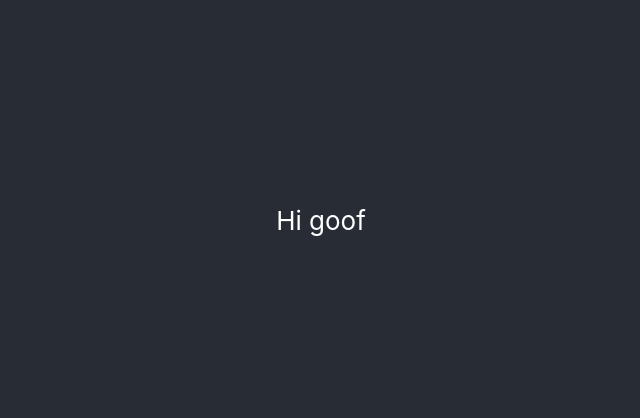
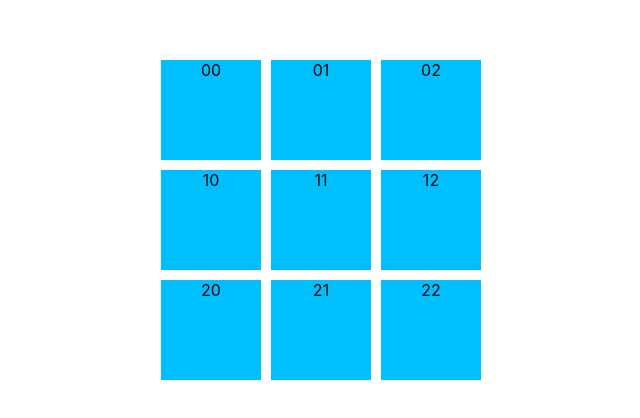
Before and after one commit to BlackHatMan/maze, a React (Create React App) app: page / in a window 1280 px wide. Shown: the part 180-598 px from the top of the page, without its empty margins (319-959 px from the left). Built offline with nearby package versions, Linux system fonts and the light colour scheme.

Commit message:
add generator area

```diff
--- a/src/App.css
+++ b/src/App.css
@@ -1,38 +1,18 @@
 .App {
   text-align: center;
+  height: 100vh;
+  display: flex;
+  align-items: center;
+  justify-content: center;
 }
 
-.App-logo {
-  height: 40vmin;
-  pointer-events: none;
+.container {
+  display: flex;
+  flex-direction: column;
+  gap: 10px;
 }
 
-@media (prefers-reduced-motion: no-preference) {
-  .App-logo {
-    animation: App-logo-spin infinite 20s linear;
-  }
+.row {
+  display: flex;
+  gap: 10px;
 }
-
-.App-header {
-  background-color: #282c34;
-  min-height: 100vh;
-  display: flex;
-  flex-direction: column;
-  align-items: center;
-  justify-content: center;
-  font-size: calc(10px + 2vmin);
-  color: white;
-}
-
-.App-link {
-  color: #61dafb;
-}
-
-@keyframes App-logo-spin {
-  from {
-    transform: rotate(0deg);
-  }
-  to {
-    transform: rotate(360deg);
-  }
-}
--- a/src/App.tsx
+++ b/src/App.tsx
@@ -1,10 +1,23 @@
-import React from 'react';
 import './App.css';
+import { Cell } from './cell/Cell';
+import { Area } from './Area';
 
 function App() {
+  const area = new Area(3);
+  console.log('file: App.tsx:26 ~ myPath:', area);
   return (
     <div className="App">
-      <header className="App-header">Hi goof</header>
+      <div className="container">
+        {area.matrix.map((row, indexRow) => {
+          return (
+            <div className="row" key={indexRow}>
+              {row.map((cell, indexCell) => {
+                return <Cell key={indexCell + indexRow}>{cell}</Cell>;
+              })}
+            </div>
+          );
+        })}
+      </div>
     </div>
   );
 }
--- /dev/null
+++ b/src/Area.ts
@@ -0,0 +1,86 @@
+export class Area {
+  matrix: number[][][];
+  path: string[];
+  randomStartY: number;
+  constructor(size: number, countSteps: number = 10) {
+    this.randomStartY = Math.floor(Math.random() * size);
+    this.matrix = this.generateMatrix(size);
+    this.path = this.generatePath(countSteps, this.matrix.length - 1, this.randomStartY);
+  }
+  coordinates: number[][] = [];
+
+  generatePath(steps: number, x: number, y: number): string[] {
+    if (steps === 0) return [];
+
+    const data = this.searchNeighbors(steps, x, y);
+
+    const {
+      direction,
+      coordinate: [nextX, nextY],
+    } = data[Math.floor(Math.random() * data.length)];
+
+    this.coordinates.push([nextX, nextY]);
+
+    const nextDirection = this.generatePath(steps - 1, nextX, nextY);
+
+    return [direction, ...nextDirection];
+  }
+
+  generateMatrix(size: number) {
+    const matrix: number[][][] = [];
+
+    for (let i = 0; i < size; i++) {
+      const row: number[][] = [];
+      for (let y = 0; y < size; y++) {
+        row.push([i, y]);
+      }
+      matrix.push(row);
+    }
+    return matrix;
+  }
+
+  searchNeighbors = (step: number, x: number, y: number) => {
+    let up;
+    let down;
+    let right;
+    let left;
+    const neighbors: neighbors[] = [];
+
+    up = this.matrix[x - 1]?.[y];
+    down = this.matrix[x + 1]?.[y];
+    right = this.matrix[x]?.[y + 1];
+    left = this.matrix[x]?.[y - 1];
+
+    if (up) {
+      neighbors.push({
+        direction: 'up',
+        coordinate: up,
+      });
+    }
+    if (down && step > 3) {
+      neighbors.push({
+        direction: 'down',
+        coordinate: down,
+      });
+    }
+    if (right) {
+      neighbors.push({
+        direction: 'right',
+        coordinate: right,
+      });
+    }
+    if (left) {
+      neighbors.push({
+        direction: 'left',
+        coordinate: left,
+      });
+    }
+
+    return neighbors;
+  };
+}
+
+type neighbors = {
+  direction: 'up' | 'down' | 'left' | 'right';
+  coordinate: number[];
+};
--- a/src/cell/Cell.tsx
+++ b/src/cell/Cell.tsx
@@ -1,6 +1,6 @@
 import { FC } from 'react';
 import './cell.css';
 
-export const Cell: FC = () => {
-  return <div className="cell"></div>;
+export const Cell: FC<{ children: any }> = ({ children }) => {
+  return <div className="cell">{children}</div>;
 };
--- a/src/cell/cell.css
+++ b/src/cell/cell.css
@@ -1,6 +1,10 @@
 .cell {
     width: 100px;
     height: 100px;
-    background-color: aqua;
+    background-color: deepskyblue;
     cursor: pointer;
 }
+
+.cell:hover {
+    background-color: slateblue;
+}
--- a/src/index.tsx
+++ b/src/index.tsx
@@ -5,7 +5,7 @@ import App from './App';
 
 const root = ReactDOM.createRoot(document.getElementById('root') as HTMLElement);
 root.render(
-  <React.StrictMode>
-    <App />
-  </React.StrictMode>
+  /*  <React.StrictMode> */
+  <App />
+  /*  </React.StrictMode> */
 );
```
